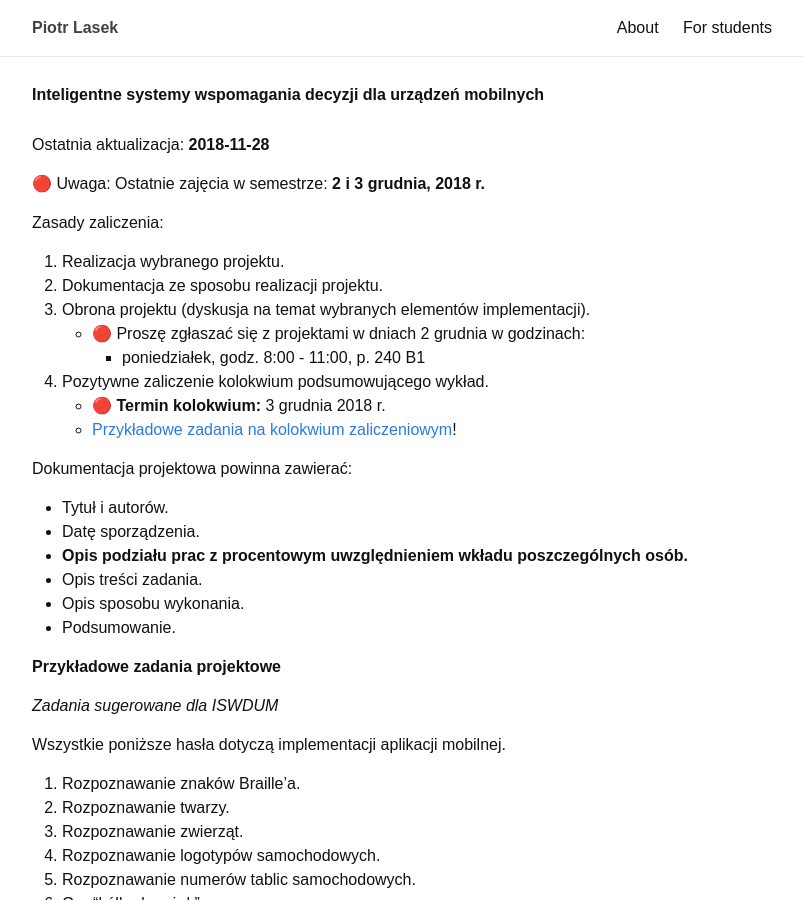
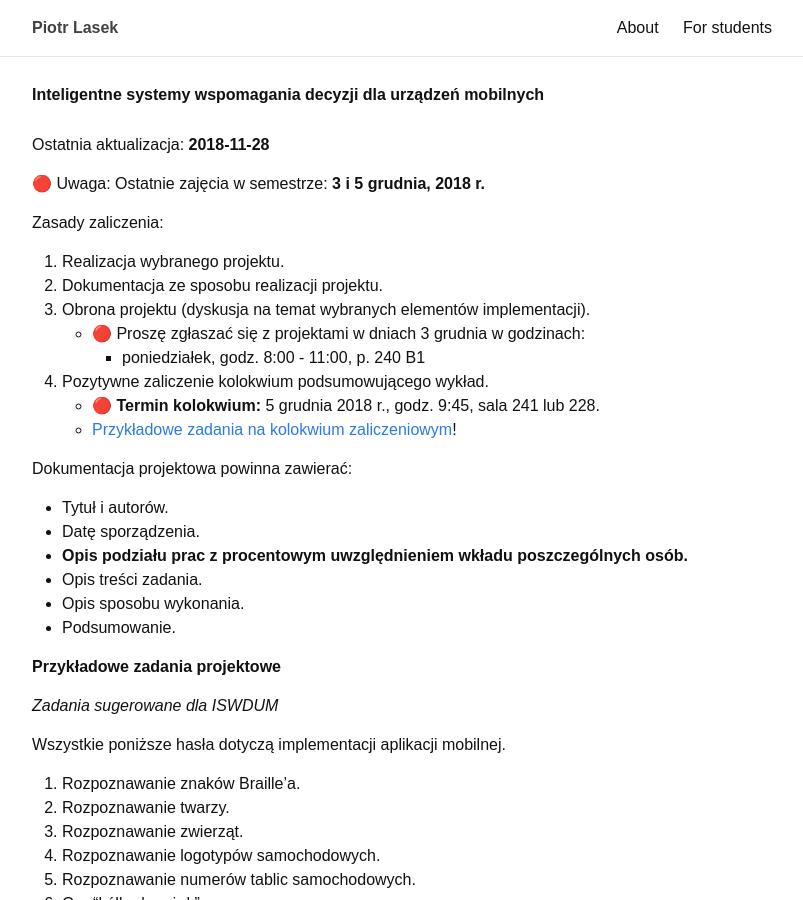
Before and after one commit to piotrlasek/piotrlasek.github.io, a Jekyll site: the page built from for-students/um.md, in a window 1280 px wide and 900 px high. Shown: the whole window, without its empty margins (238-1041 px from the left). Built offline with Jekyll 4.4.1, drawn with Linux system fonts in a browser that asks for light colours.

Commit message:
Update um.md

```diff
--- a/for-students/um.md
+++ b/for-students/um.md
@@ -7,7 +7,7 @@ exclude: true
 
 Ostatnia aktualizacja: **2018-11-28**
 
-&#x1F534; Uwaga: Ostatnie zajęcia w semestrze: **2 i 3 grudnia, 2018 r.**
+&#x1F534; Uwaga: Ostatnie zajęcia w semestrze: **3 i 5 grudnia, 2018 r.**
 
 <!-- # Informacje
 
@@ -25,11 +25,11 @@ Zasady zaliczenia:
 3. Obrona projektu (dyskusja na temat wybranych elementów
     implementacji).
     <!-- * &#x1F534; ~~UWAGA: Termin oddania projektów: ??? ~~ -->
-    * &#x1F534; Proszę zgłaszać się z projektami w dniach 2 grudnia w godzinach:<br>
+    * &#x1F534; Proszę zgłaszać się z projektami w dniach 3 grudnia w godzinach:<br>
        - poniedziałek, godz. 8:00 - 11:00, p. 240 B1
 
 4. Pozytywne zaliczenie kolokwium podsumowującego wykład.
-    * &#x1F534; **Termin kolokwium:** 3 grudnia 2018 r.
+    * &#x1F534; **Termin kolokwium:** 5 grudnia 2018 r., godz. 9:45, sala 241 lub 228.
     * [Przykładowe zadania na kolokwium zaliczeniowym](iswddum-test.html.pdf)!
 
 Dokumentacja projektowa powinna zawierać:
```
